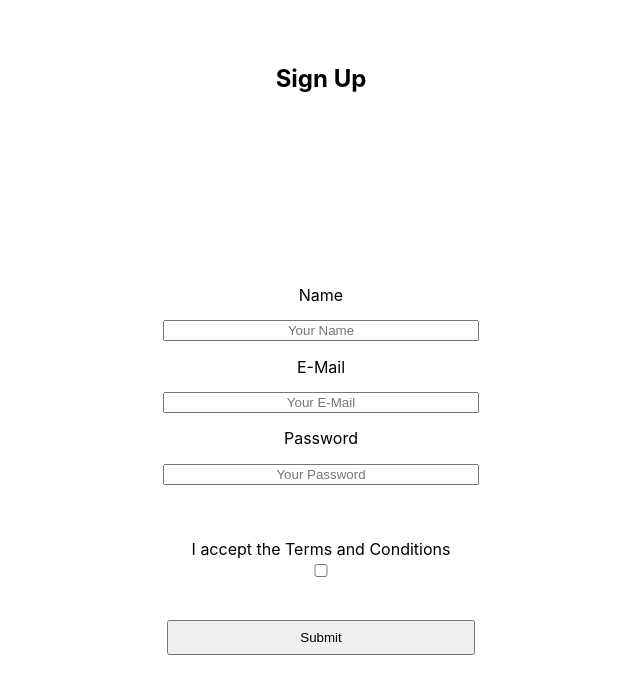
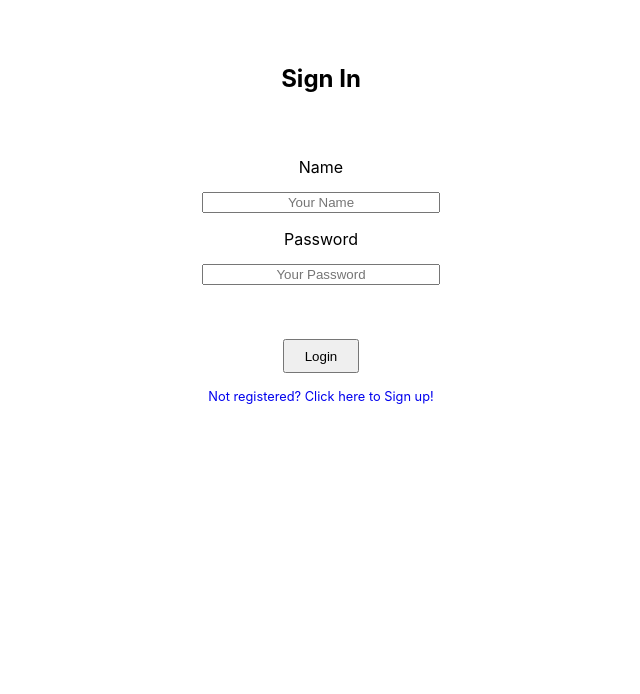
Before and after one commit to BW-Wunderlist-2/front-end, a React (Create React App) app in the folder my-app/: page /Login in a window 1280 px wide. Shown: the top 694 px of the page, without its empty margins (319-959 px from the left). Built offline with nearby package versions, Linux system fonts and the light colour scheme.

Commit message:
added more features to Signsignup form

```diff
--- a/my-app/src/App.js
+++ b/my-app/src/App.js
@@ -11,9 +11,14 @@ function App() {
 
   return (
     <div className="App">
+    <Route exact path="/">
+      <SignUp />
+    </Route>
 
-      <SignUp />
-      {/* <Login /> */}
+    <Route path="/Login">
+      <Login />
+    </Route>
+
     </div>
   );
 }
--- a/my-app/src/Login.js
+++ b/my-app/src/Login.js
@@ -1,11 +1,72 @@
 import React, { useState } from 'react'
 import styled from 'styled-components'
+import * as yup from 'yup'
+import schema from './schema'
+import axios from 'axios'
 
 
-const Login = () => {
+const StyledLogin = styled.div`
+    form{
+        width: 60%;
+        display: flex;
+        margin: 0 auto;
+        flex-flow: column;
+    }
+    input{
+        width: 30%;
+        display: flex;
+        margin: 2% auto;
+        text-align: center;
+    }
+    .pw{
+        margin-bottom: 5%;
+    }
+    h2{
+        margin: 5% 0;
+        margin-bottom: 5%;
+        justify-self: center;
+    }
+
+    button{
+        width: 10%;
+        margin: 0 auto;
+        text-align: center;
+        padding: 1%;
+        margin-bottom: 2%;
+    }
+    h3{
+        font-size: 1rem;
+        color: red;
+    }
+    a{
+        font-size: 0.8rem;
+        text-align: center;
+        text-decoration: none;
+    }
+    a:visited{
+        text-decoration: none;
+    }
+`
+
+const Login = (props) => {
+
+    const {
+        inputChange,
+        onSubmit,
+        fomrValue,
+        setFormValue,
+        errors,
+        setErrors,
+        validate
+    } = props;
+
+
+
     return (
-        <div>
-            <form>
+        <StyledLogin>
+
+            <h2>Sign In</h2>
+            <form onSubmit={onSubmit}>
 
                 <label> Name
                     <input
@@ -13,25 +74,24 @@ const Login = () => {
                     placeholder="Your Name"
                     name="name"
 
-
-
                     />
                 </label>
 
 
-                <label> Password
+                <label className="pw"> Password
                     <input
                     type='password'
                     placeholder="Your Password"
                     name="password"
 
-
                     />
                 </label>
 
                 <button>Login</button>
+                <a href="/">Not registered? Click here to Sign up!</a>
+
             </form>
-        </div>
+        </StyledLogin>
     )
 }
 
--- a/my-app/src/SignUp.js
+++ b/my-app/src/SignUp.js
@@ -2,6 +2,9 @@ import React, { useState } from 'react'
 import styled from 'styled-components'
 import * as yup from 'yup'
 import schema from './schema'
+import axios from 'axios'
+import Login from './Login'
+import { BrowserRouter as Router, Route, Link } from 'react-router-dom'
 
 const StyledSignUp = styled.div`
     form{
@@ -11,36 +14,47 @@ const StyledSignUp = styled.div`
         flex-flow: column;
     }
     input{
-        width: 40%;
+        width: 30%;
         display: flex;
         margin: 2% auto;
         text-align: center;
     }
     h2{
         margin: 5% 0;
-        margin-bottom: 5%;
         justify-self: center;
+        margin-bottom: 0;
     }
 
     button{
-        width: 40%;
+        width: 10%;
         margin: 0 auto;
         text-align: center;
         padding: 1%;
+        margin-bottom: 2%
     }
     .checkbox{
         margin: 5% auto;
-        font-size: 1rem;
+        font-size: 0.8rem;
     }
     h3{
         font-size: 1rem;
         color: red;
     }
+    a{
+        font-size: 0.8rem;
+        text-align: center;
+        text-decoration: none;
+    }
+    a:visited{
+        text-decoration: none;
+    }
+    .container{
+        display:flex;
+        flex-flow:column;
+    }
 `
 
 const SignUp = (props) => {
-
-
 
 
     const [formValue, setFormValue] = useState({
@@ -94,7 +108,7 @@ const SignUp = (props) => {
     const inputChange = (event) => {
         event.persist()
         validate(event)
-        let value = event.target.type === 'checkbox' ? event.target.checked : event.target.value
+        let value = event.target.type === 'checkbox' ? event.target.checked : event.target.value;
         setFormValue({...formValue, [event.target.name] : value})
     }
 
@@ -106,6 +120,7 @@ const SignUp = (props) => {
 
     return (
         <StyledSignUp>
+        <div className="container">
             <h2>Sign Up</h2>
             <form onSubmit={onSubmit}>
                 <h3>{errors.name}</h3>
@@ -125,7 +140,7 @@ const SignUp = (props) => {
                     />
                 </label>
 
-                <label> E-Mail
+                <label> E-mail
                     <input
                     type='email'
                     placeholder="Your E-Mail"
@@ -153,6 +168,7 @@ const SignUp = (props) => {
                     name="cbx"
                     checked={formValue.cbx}
                     onChange={inputChange}
+                    value={formValue.cbx}
 
 
                     />
@@ -160,7 +176,9 @@ const SignUp = (props) => {
                 </label>
 
                 <button onSubmit={onSubmit}>Submit</button>
+                <a href="/Login">Already registered? Click here to Sign in!</a>
             </form>
+        </div>
         </StyledSignUp>
     )
 }
--- a/my-app/src/schema.js
+++ b/my-app/src/schema.js
@@ -13,5 +13,6 @@ export default yup.object().shape({
         .min(8, 'Password must be 8 characters or longer'),
 
     cbx: yup.boolean()
+        .required('You have to agree to the Terms of Service')
 
 })
```
Also changed, not shown: 1 other file (tests, documents, lock files or other folders).
